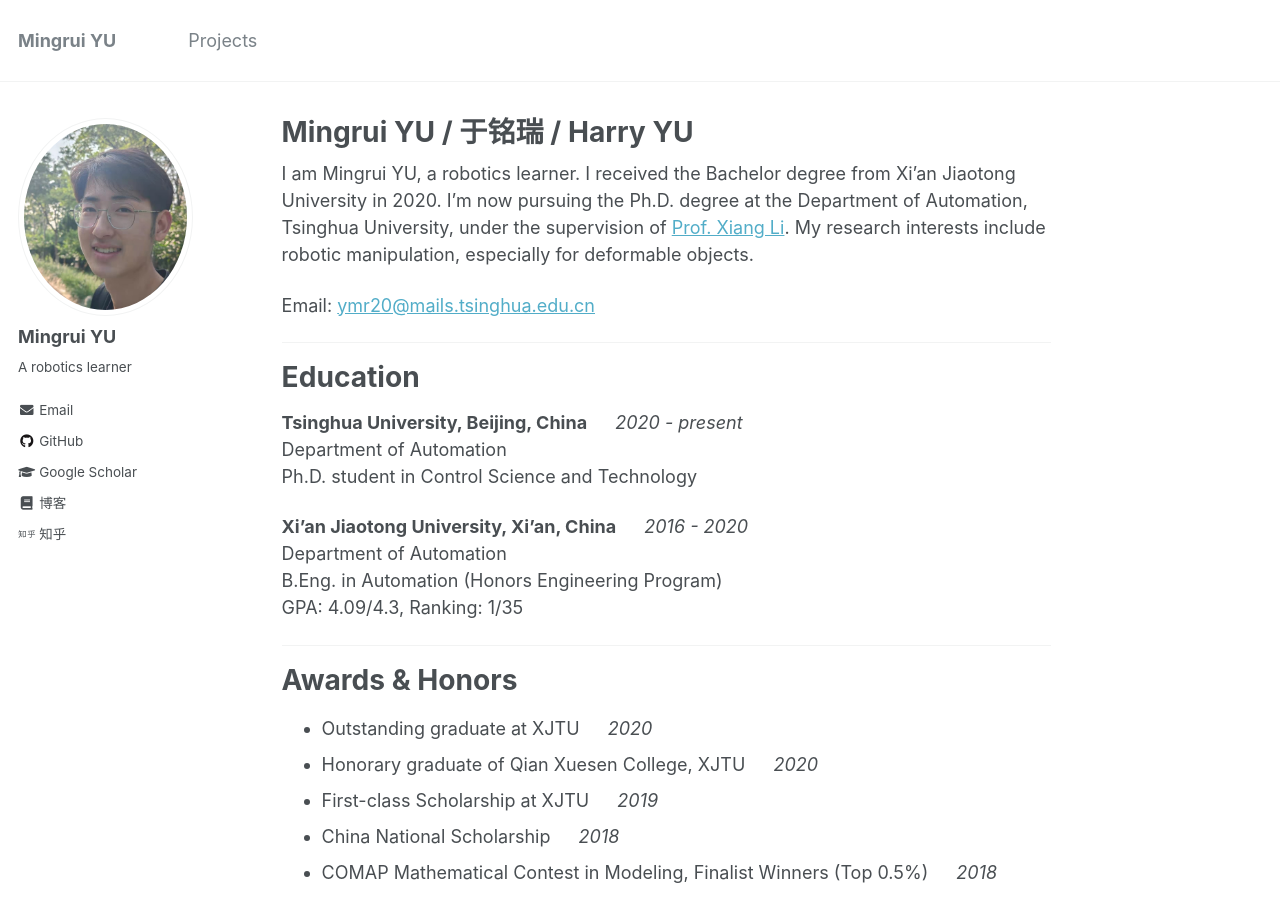
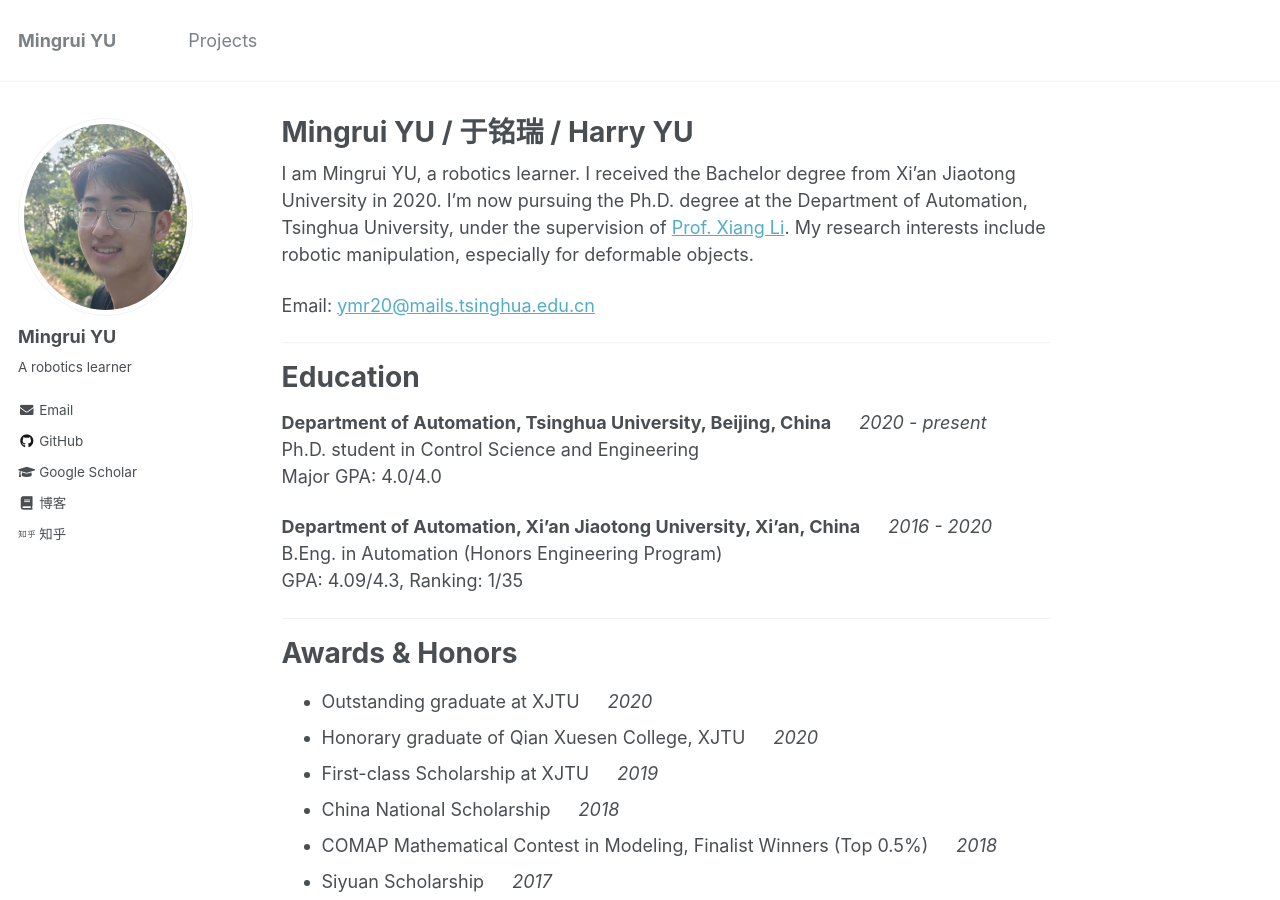
Before and after one commit to Mingrui-Yu/Mingrui-Yu.github.io, a Jekyll site: the page built from _pages/about.md, in a window 1280 px wide and 900 px high. Built offline with Jekyll 4.4.1, drawn with Linux system fonts in a browser that asks for light colours.

Commit message:
Update about.md

```diff
--- a/_pages/about.md
+++ b/_pages/about.md
@@ -16,13 +16,12 @@ Email: [ymr20@mails.tsinghua.edu.cn](mailto:ymr20@mails.tsinghua.edu.cn)
 
 Education
 ======
-**Tsinghua University, Beijing, China** &emsp; *2020 - present*
-Department of Automation
-Ph.D. student in Control Science and Technology
+**Department of Automation, Tsinghua University, Beijing, China** &emsp; *2020 - present*
+Ph.D. student in Control Science and Engineering
+Major GPA: 4.0/4.0
 
 
-**Xi'an Jiaotong University, Xi'an, China**  &emsp;  *2016 - 2020*
-Department of Automation
+**Department of Automation, Xi'an Jiaotong University, Xi'an, China**  &emsp;  *2016 - 2020*
 B.Eng. in Automation (Honors Engineering Program)
 GPA: 4.09/4.3, Ranking: 1/35
 
```
